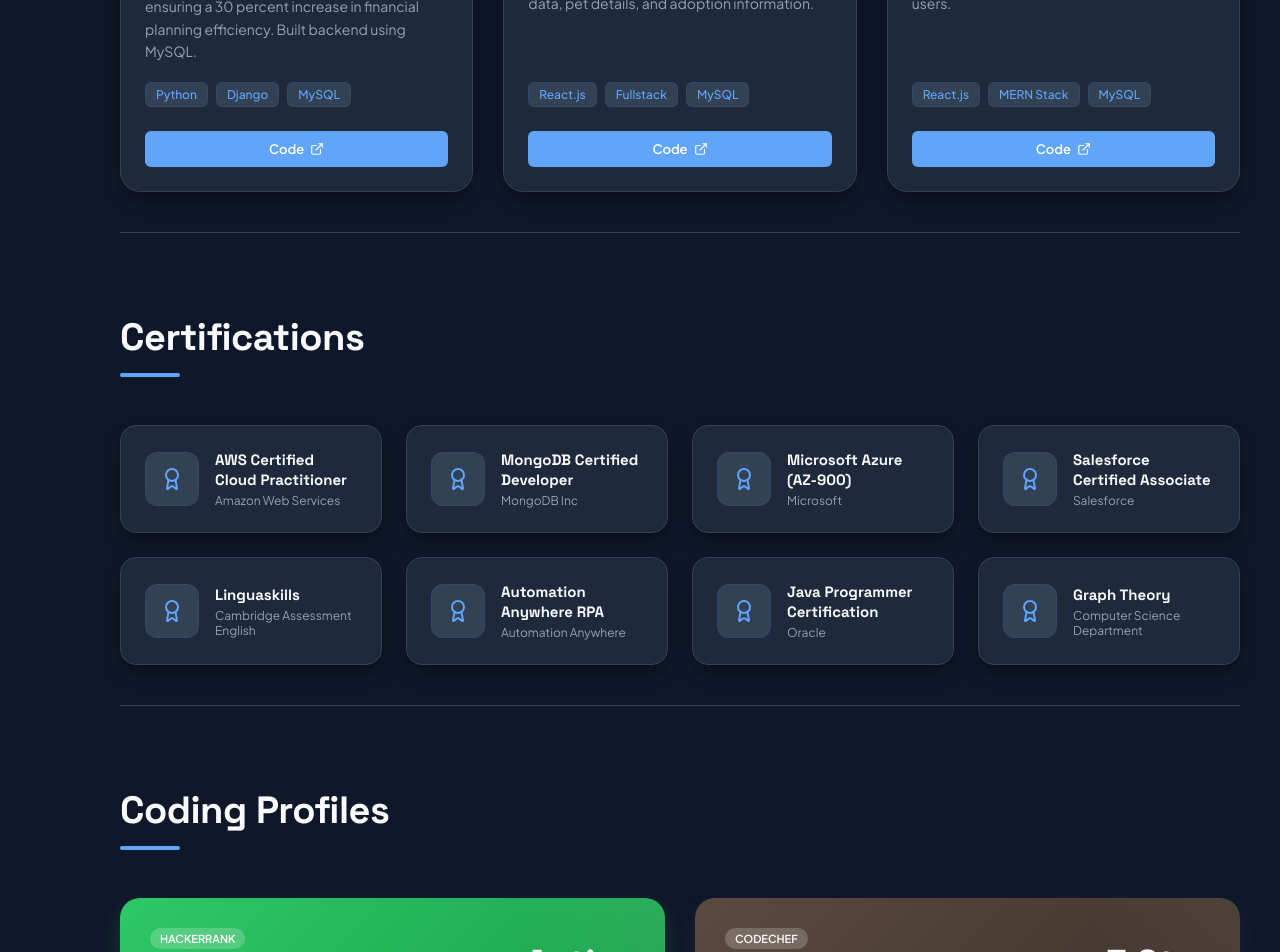
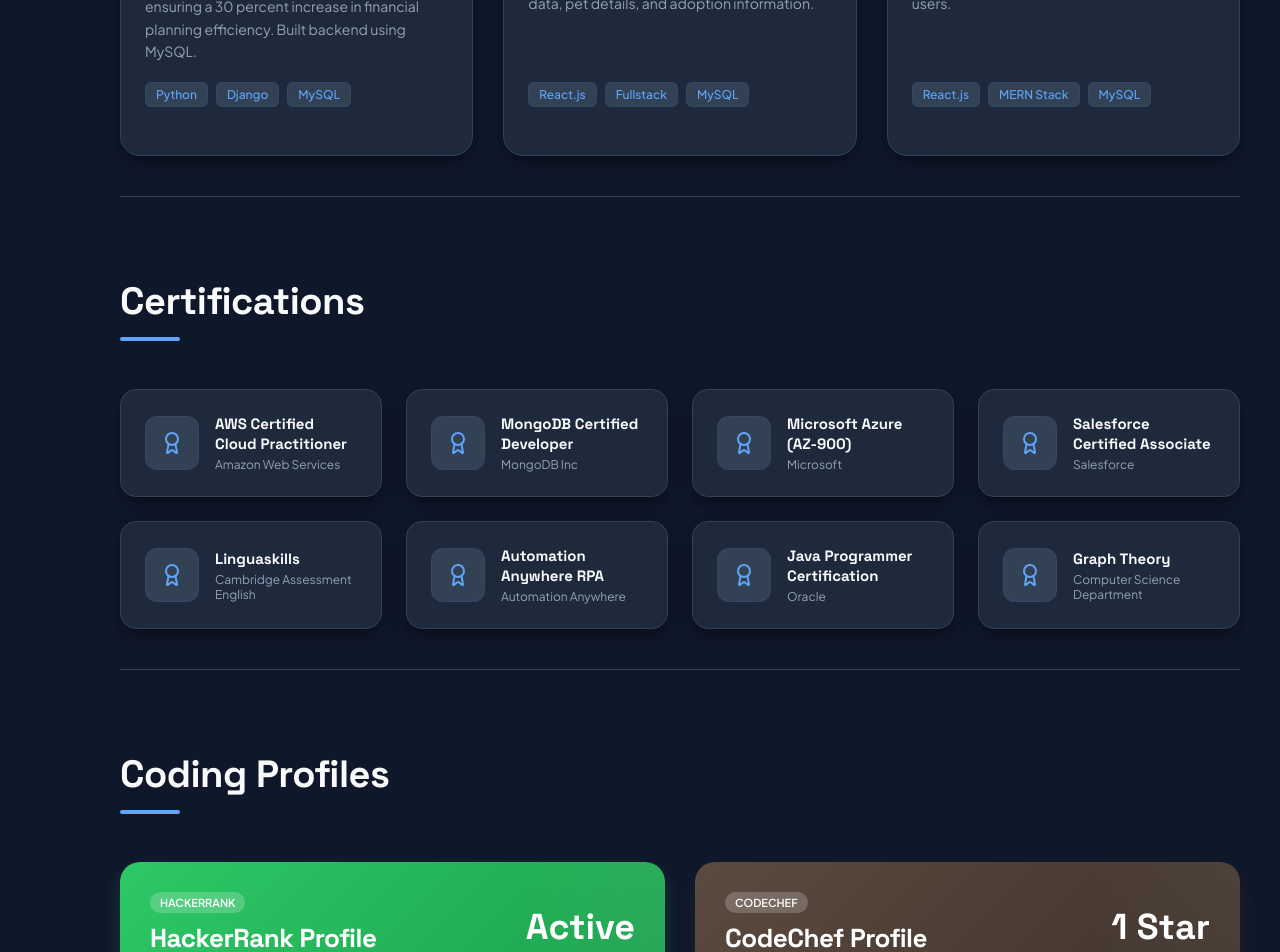
Before and after one commit to pavithrarendla/Personal-Portfolio, a React (Vite) app: page / in a window 1280 px wide. Shown: the part 3140-4092 px from the top of the page. Built offline with nearby package versions, Linux system fonts and the light colour scheme.

Commit message:
Update CodeChef rating to 1 Star and remove Code links from projects

```diff
--- a/src/App.jsx
+++ b/src/App.jsx
@@ -524,11 +524,6 @@
                   <span className="project-tag">Django</span>
                   <span className="project-tag">MySQL</span>
                 </div>
-                <div className="project-links">
-                  <a href="#projects" className="project-link project-link-primary">
-                    Code <ExternalLink size={14} />
-                  </a>
-                </div>
               </div>
             </div>
 
@@ -558,11 +553,6 @@
                   <span className="project-tag">Fullstack</span>
                   <span className="project-tag">MySQL</span>
                 </div>
-                <div className="project-links">
-                  <a href="#projects" className="project-link project-link-primary">
-                    Code <ExternalLink size={14} />
-                  </a>
-                </div>
               </div>
             </div>
 
@@ -587,11 +577,6 @@
                   <span className="project-tag">React.js</span>
                   <span className="project-tag">MERN Stack</span>
                   <span className="project-tag">MySQL</span>
-                </div>
-                <div className="project-links">
-                  <a href="#projects" className="project-link project-link-primary">
-                    Code <ExternalLink size={14} />
-                  </a>
                 </div>
               </div>
             </div>
@@ -734,7 +719,7 @@
                 <span className="platform-meta">Algorithms & live contest rankings</span>
               </div>
               <div className="platform-right">
-                <span className="platform-stat-number">3 Star</span>
+                <span className="platform-stat-number">1 Star</span>
                 <span className="platform-stat-label">Current Rating</span>
               </div>
             </a>
```
